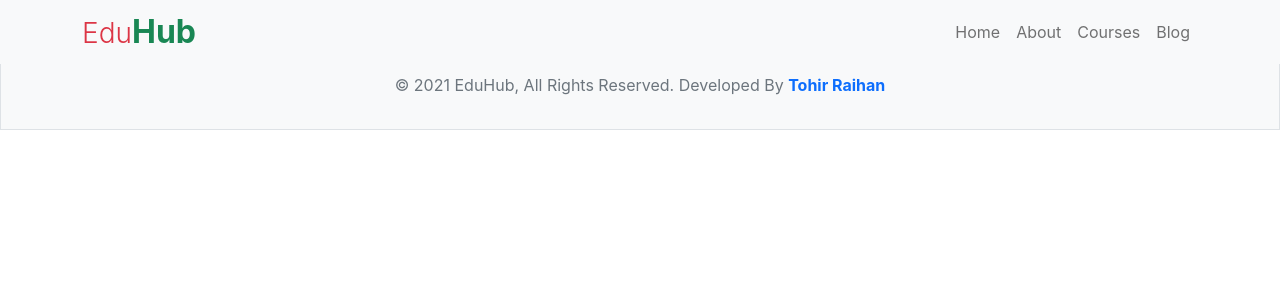
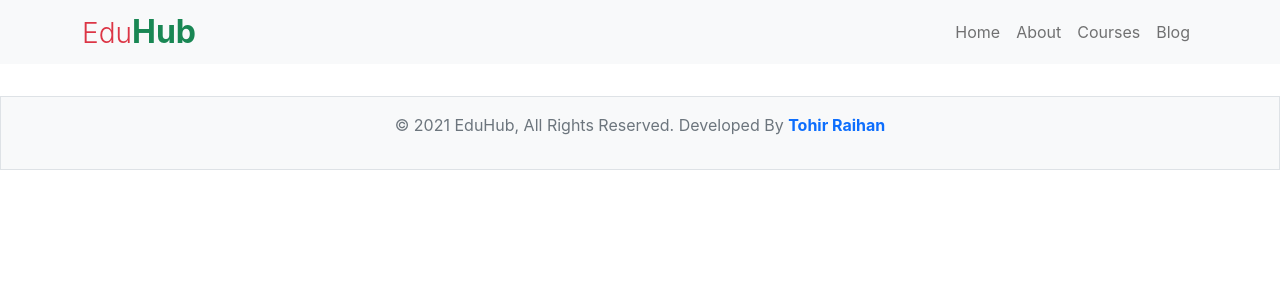
Before and after one commit to tohirRaihan/eduhub, a React (Create React App) app: page /about in a window 1280 px wide. Shown: the top 300 px of the page. Built offline with nearby package versions, Linux system fonts and the light colour scheme.

Commit message:
footer component finalizing the design

```diff
--- a/src/components/Footer/Footer.js
+++ b/src/components/Footer/Footer.js
@@ -2,7 +2,7 @@ import './Footer.css';
 
 const Footer = () => {
     return (
-        <footer className="bg-light py-3 border text-center text-muted">
+        <footer className="bg-light py-3 mt-5 border text-center text-muted">
             <p>
                 &copy; 2021 EduHub, All Rights Reserved. Developed By{' '}
                 <a
```
